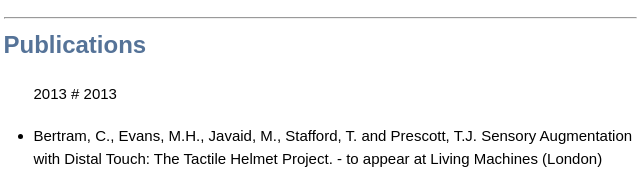
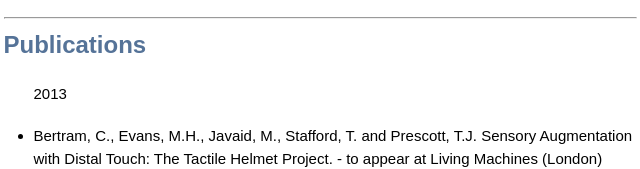
Before and after one commit to mathewzilla/mathewzilla.github.io, a plain HTML site: page index.html in a window 1280 px wide. Shown: the part 1613-1782 px from the top of the page, 320-960 px from the left. Drawn offline with nearby package versions, Linux system fonts and the light colour scheme.

Commit message:
learning

```diff
--- a/index.html
+++ b/index.html
@@ -72,16 +72,16 @@ Examiners: <a href="http://www.iis.ee.ic.ac.uk/yiannis/webcontent/HomePage.html"
 </ul><hr><h2>
 <a name="publications" class="anchor" href="#publications"><span class="octicon octicon-link"></span></a>Publications</h2>
 <ul>
+
 <p><b>2013</b>
-# 2013
 </p>
 <li>Bertram, C., Evans, M.H., Javaid, M., Stafford, T. and Prescott, T.J. Sensory Augmentation with Distal
 Touch: The Tactile Helmet Project. <i>- to appear at Living Machines (London) 2013 </i><a href="https://dl.dropboxusercontent.com/u/2933960/LivingMachines_2013_Helmet_20thMay.pdf">(preprint)</a>
 </li>
 <br><li>Evans, M.H., Fox, C.W., Lepora, N.F., Pearson, M.J., Sullivan, J.C., and Prescott, T.J. The effect of whisker movement on radial distance estimation: a case study in comparative robotics. <i>Frontiers in Neurorobotics.</i> <b>6</b>:12. 2013. <a href="http://dx.doi.org/10.3389/fnbot.2012.00012">(link)</a>. <a href="https://dl.dropboxusercontent.com/u/2933960/Evans_Frontiers_2013.pdf">(preprint)</a>
 </li>
+
 <br><p><b>2012</b>
-
 </p>
 <li>Evans, M.H., Pearson, M.J, Lepora, N.F, Prescott, T.J and Fox, C.W. Whiskered texture classification with uncertain pose geometry <i> Proceedings of the IEEE/RSJ International Conference on
 Intelligent Robots and Systems (IROS), 7-13</i>, 2012. <a href="https://dl.dropbox.com/u/2933960/Evans.IROS.Texture.2012.pdf">(preprint)</a>
@@ -97,8 +97,8 @@ Intelligent Robots and Systems (IROS), 4638-4643</i>, 2012. <a href="https://dl.
 </li>
 <br><li>Evans, M.H. Tactile Discrimination with Whiskers. PhD Thesis, University of Sheffield, 2012. <a href="http://etheses.whiterose.ac.uk/2342/">(link)</a>. <a href="https://dl.dropbox.com/u/2933960/Thesis.Evans.2012.pdf">(pdf)</a>
 </li>
+
 <br><p><b>2011</b>
-
 <img src="http://ieeexplore.ieee.org/ielx5/7361/6094080/6094080.jpg" align="right" alt="IEEESensors Cover 12 (2)"></p>
 <li>Fox, C., Evans, M., Lepora, N., Pearson, M., Ham, A. and Prescott, T. CrunchBot: a mobile whiskered robot platform. <i> Proceedings of Towards Autonomous Robots, (TAROS), Springer</i>, 2011. <a href="http://dx.doi.org/10.1007/978-3-642-23232-9_10">(link)</a>. <a href="http://dl.dropbox.com/u/2933960/CrunchBot_Taros.pdf">(pdf)</a>
 </li>
@@ -106,8 +106,8 @@ Intelligent Robots and Systems (IROS), 4638-4643</i>, 2012. <a href="https://dl.
 </li>
 <br><li>Sullivan, Mitchinson, Pearson, Evans, Lepora, Fox, Melhuish and Prescott. Tactile Discrimination using Active Whisker Sensors, <i> IEEE Sensors Journal</i>, 2011. (Cover article) <a href="http://dx.doi.org/10.1109/JSEN.2011.2148114">(link)</a>. <a href="http://dl.dropbox.com/u/2933960/Sullivan.2011.pdf">(pdf)</a>
 </li>
+
 <br><p><b>2010</b>
-
 </p>
 <li>Evans, M., Fox, C.W., Pearson, M.J., Lepora, N.F., Prescott, T.J. Whisker-object contact speed affects radial distance estimation. <i>IEEE International Conference on Robotics and Biomimetics (ROBIO)</i>, 2010. <a href="http://dx.doi.org/10.1109/ROBIO.2010.5723415">(link)</a>. <a href="http://dl.dropbox.com/u/2933960/Evans.Robio.2010.pdf">(pdf)</a>
 </li>
@@ -118,17 +118,18 @@ Intelligent Robots and Systems (IROS), 4638-4643</i>, 2012. <a href="https://dl.
 <br><li>Lepora, N.F., Evans, M., Fox, C.W., Diamond, M., Prescott, T. and Gurney, K. Naive Bayes texture classification applied to whisker data from a moving robot. <i>IEEE Proceedings of the International Joint Conference on Neural Networks (IJCNN)</i>, 2010. <a href="http://dx.doi.org/10.1109/IJCNN.2010.5596360">(link)</a>. <a href="http://dl.dropbox.com/u/2933960/lepora.IJCNN.2010.pdf">(pdf)</a>
 </li>
 <br><li>Prescott, T., Pearson, M., Fox, C., Evans, M., Mitchinson, B., Anderson, S. and Pipe, T. Towards biomimetic vibrissal tactile sensing for robot exploration, navigation and object recognition in hazardous environments. <i>Proceedings Robotics for Risky Interventions and Environmental Surveillance (RISE)</i>, 2010. <a href="http://dl.dropbox.com/u/2933960/Prescott.RISE.2010.pdf">(pdf)</a> </li>
+
 <br><p><b>2009</b>
-
 </p>
 <li>Evans, M, Fox, C.W., Pearson, M.J., Prescott, T.J. Spectral template based classification of robotic whisker sensor signals in a floor texture discrimination task. <i>Proceedings of Towards Autonomous Robotic Systems (TAROS).</i>, 2009, p19-24. <a href="http://dl.dropbox.com/u/2933960/Evans.taros.09.pdf">(pdf)</a>
 </li>
+
 <br><p><b>2008</b>
-
 </p>
 <li>Fox, C., Evans, M., Stone, J. and Prescott, T. Towards Temporal Inference for Shape Recognition from Whiskers.<i> Proceedings of Towards Autonomous Robotic Systems (TAROS).</i>, 2008. <a href="http://dl.dropbox.com/u/2933960/fox-taros.08.pdf">(pdf)</a> </li>
 <br>
 </ul><hr><h2>
+
 <a name="posters-and-abstracts" class="anchor" href="#posters-and-abstracts"><span class="octicon octicon-link"></span></a>Posters and Abstracts</h2>
 <ul>
 <li>Evans, M.H. and Prescott T.J. Efficient and sparse coding in the whisker system. <i> Submitted - Society for Neuroscience (2013) San Diego. </i>
```
